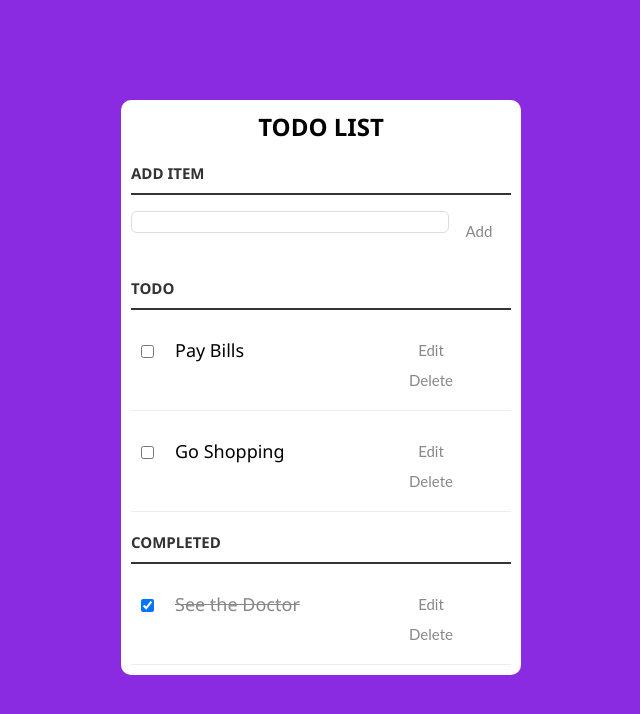
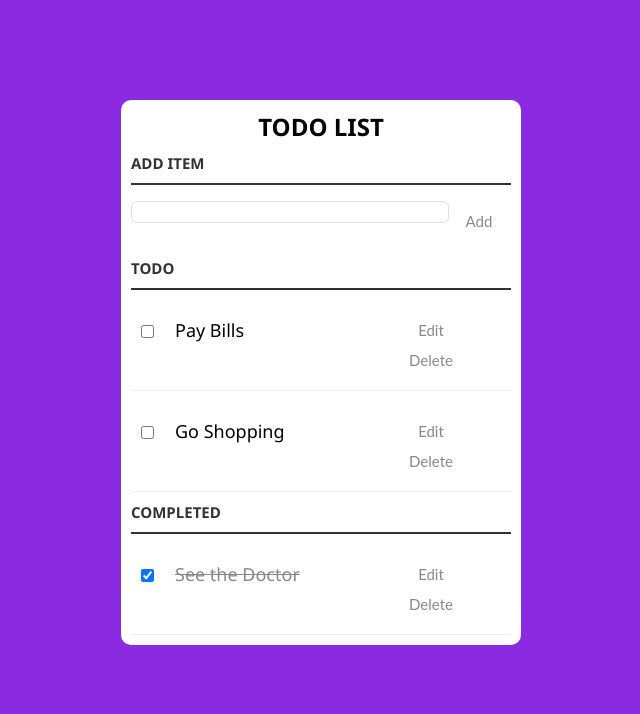
Before and after one commit to zohaibhassan9/To-Do-List-App, a plain HTML site: page index.html in a window 1280 px wide. Shown: the whole page, without its empty margins (319-959 px from the left). Drawn offline with Linux system fonts and the light colour scheme.

Commit message:
labeling style css

```diff
--- a/stysle.css
+++ b/stysle.css
@@ -67,13 +67,12 @@ button:hover {
 
 /* Heading */
 
-h3,
-label[for='new-task'] {
+h3, input[id = "new-task"] {
 	color: #333;
 	font-weight: 700;
 	font-size: 15px;
 	border-bottom: 2px solid #333;
-	padding: 20px 0 10px;
+	padding: 10px 0 10px;
 	margin: 0;
 	text-transform: uppercase;
 }
```
